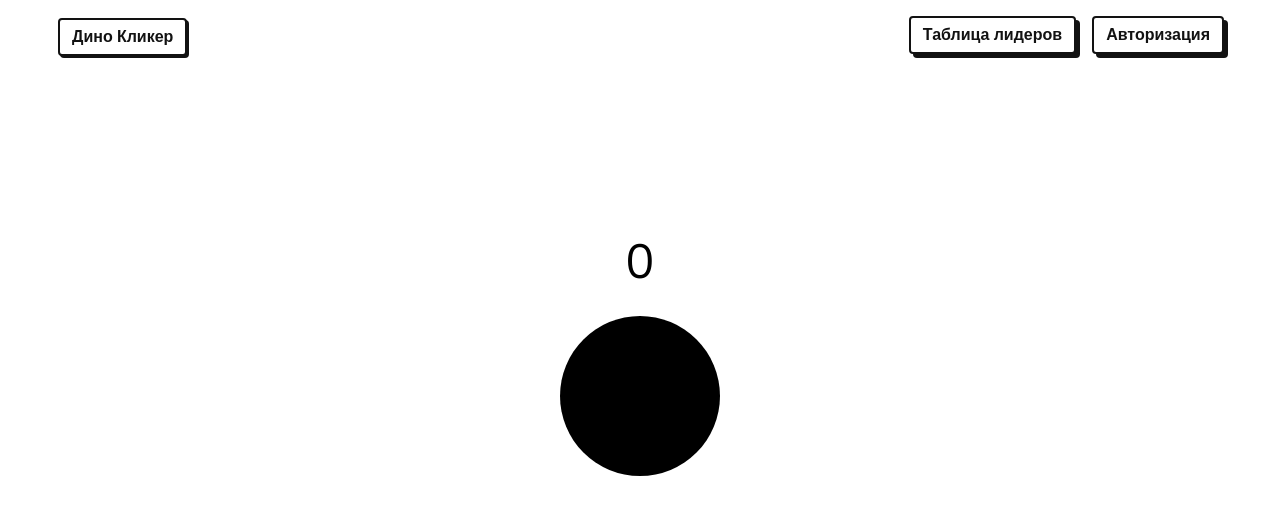
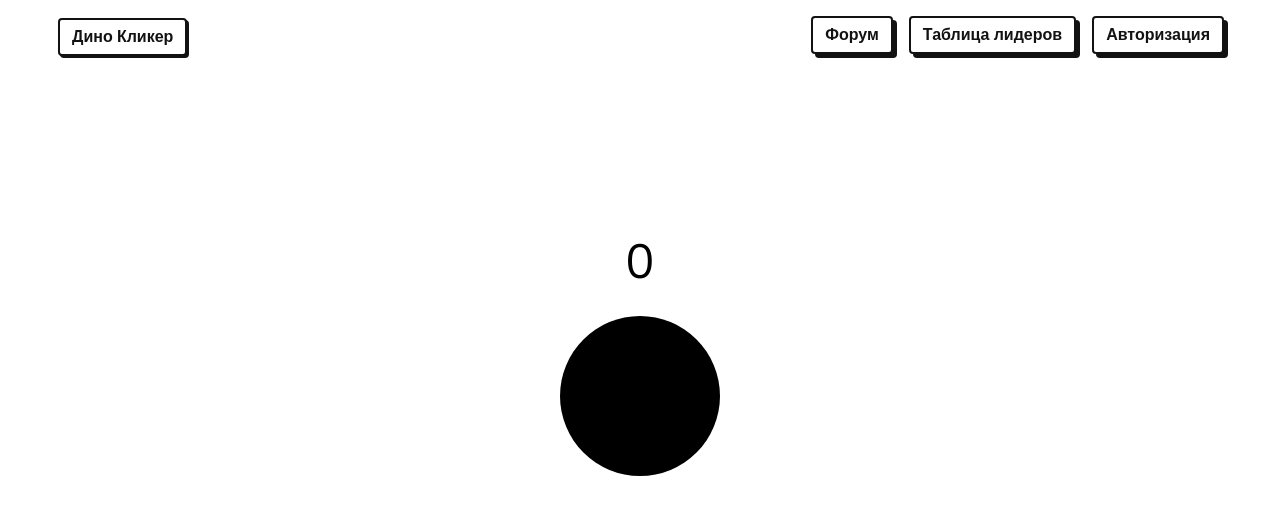
Before and after one commit to Sh1nbatsu/cuddly-invention, a React (Vite) app in the folder packages/client/: page / in a window 1280 px wide. Shown: the top 514 px of the page. Built offline with nearby package versions, Linux system fonts and the light colour scheme; no server answers.

Commit message:
chore: return back delete route

```diff
--- a/packages/client/src/components/Header/Header.tsx
+++ b/packages/client/src/components/Header/Header.tsx
@@ -8,6 +8,7 @@ interface HeaderProps {
 }
 
 const NAV_ITEMS = [
+  { to: '/forum', text: 'Форум' },
   { to: '/leaderboard', text: 'Таблица лидеров' },
   { to: '/sign-up', text: 'Авторизация' },
 ]
```
Also changed, not shown: packages/client/src/components/Forum/TopicNotFound.tsx (+4 -4 lines), packages/client/src/pages/Forum/ForumPage.tsx (+6 -6 lines), packages/client/src/pages/Forum/TopicPage.tsx (+11 -11 lines).
